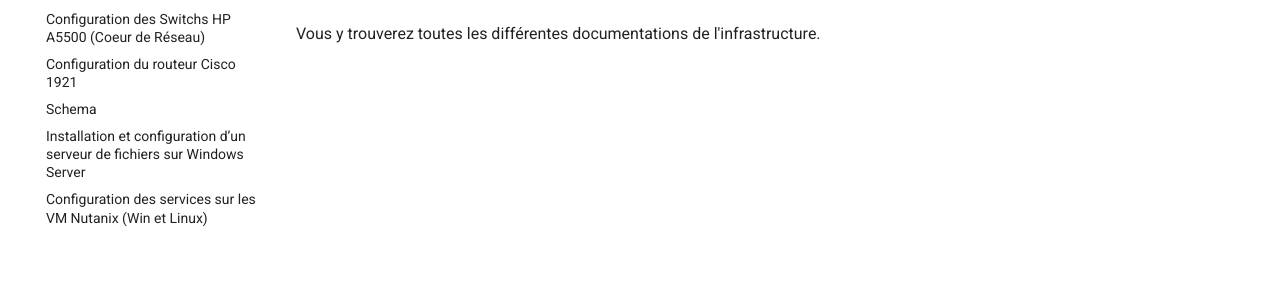
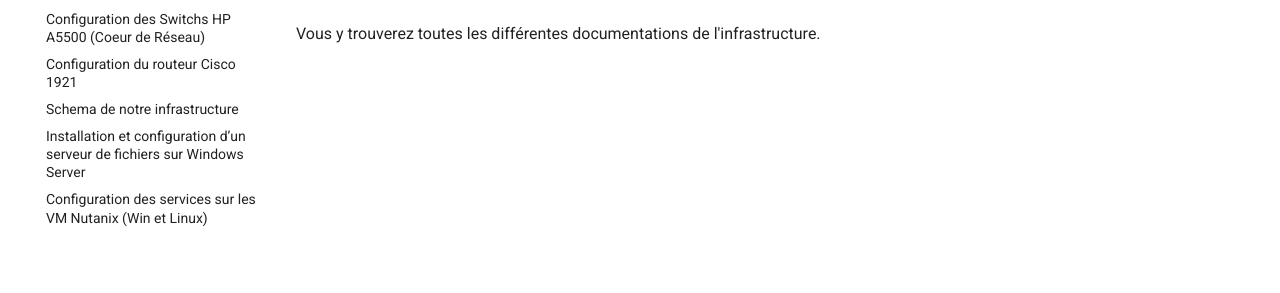
Before and after one commit to Sym-0ne/LaPaillasse, an MkDocs documentation site: the page built from docs/index.md, in a window 1280 px wide. Shown: the part 245-538 px from the top of the page. Built offline with MkDocs 1.6.1 and Material for MkDocs 9.7.7, drawn with Linux system fonts in a browser that asks for light colours.

Commit message:
schema rajoutée

```diff
--- a/docs/schema.md
+++ b/docs/schema.md
@@ -1 +1,4 @@
+# Schema de notre infrastructure
+
+## Schema réseaux
 ![alt text](images/reseaux/schema-reseaux)
```
